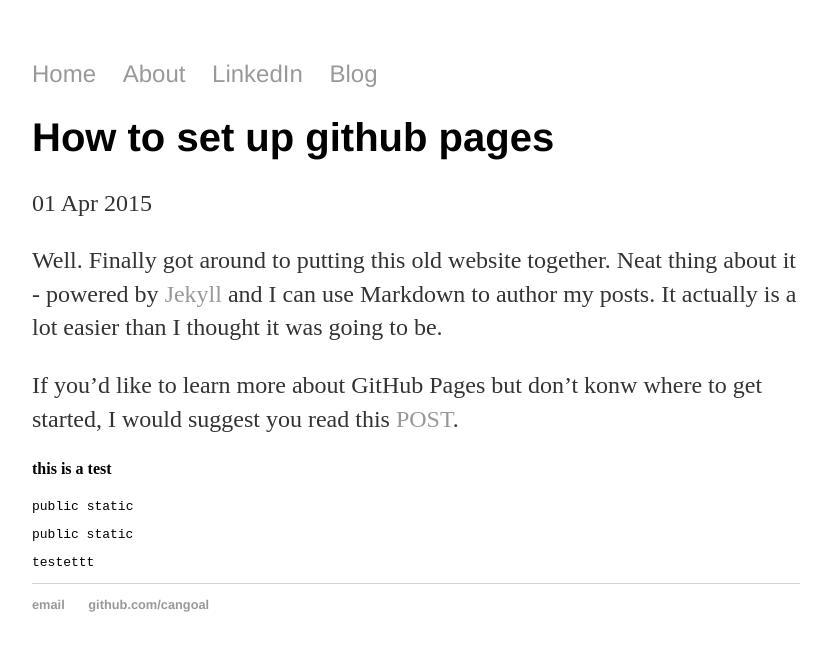
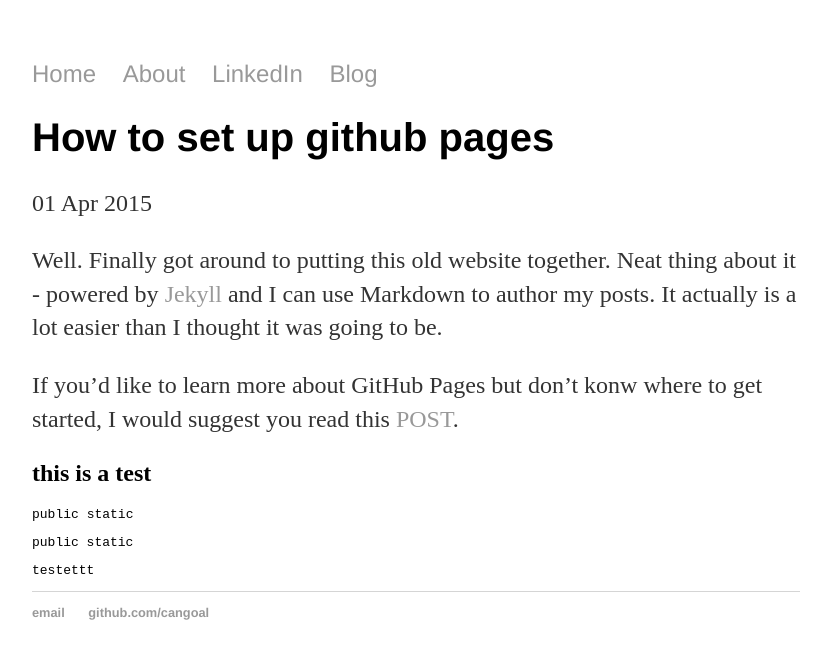
Before and after one commit to cangoal/cangoal.github.io, a Jekyll site: the page built from _posts/2015-04-01-cangoal-site-launched.md, in a window 1280 px wide. Shown: the top 659 px of the page, without its empty margins (224-1055 px from the left). Built offline with Jekyll 4.4.1, drawn with Linux system fonts in a browser that asks for light colours.

````diff
--- a/_posts/2015-04-01-cangoal-site-launched.md
+++ b/_posts/2015-04-01-cangoal-site-launched.md
@@ -10,7 +10,7 @@ and I can use Markdown to author my posts. It actually is a lot easier than I th
 If you'd like to learn more about GitHub Pages but don't konw where to get started, I would suggest you read this [POST](http://jmcglone.com/guides/github-pages/).
 
 
-#### this is a test
+## this is a test
 
 ```java
 public static
````
